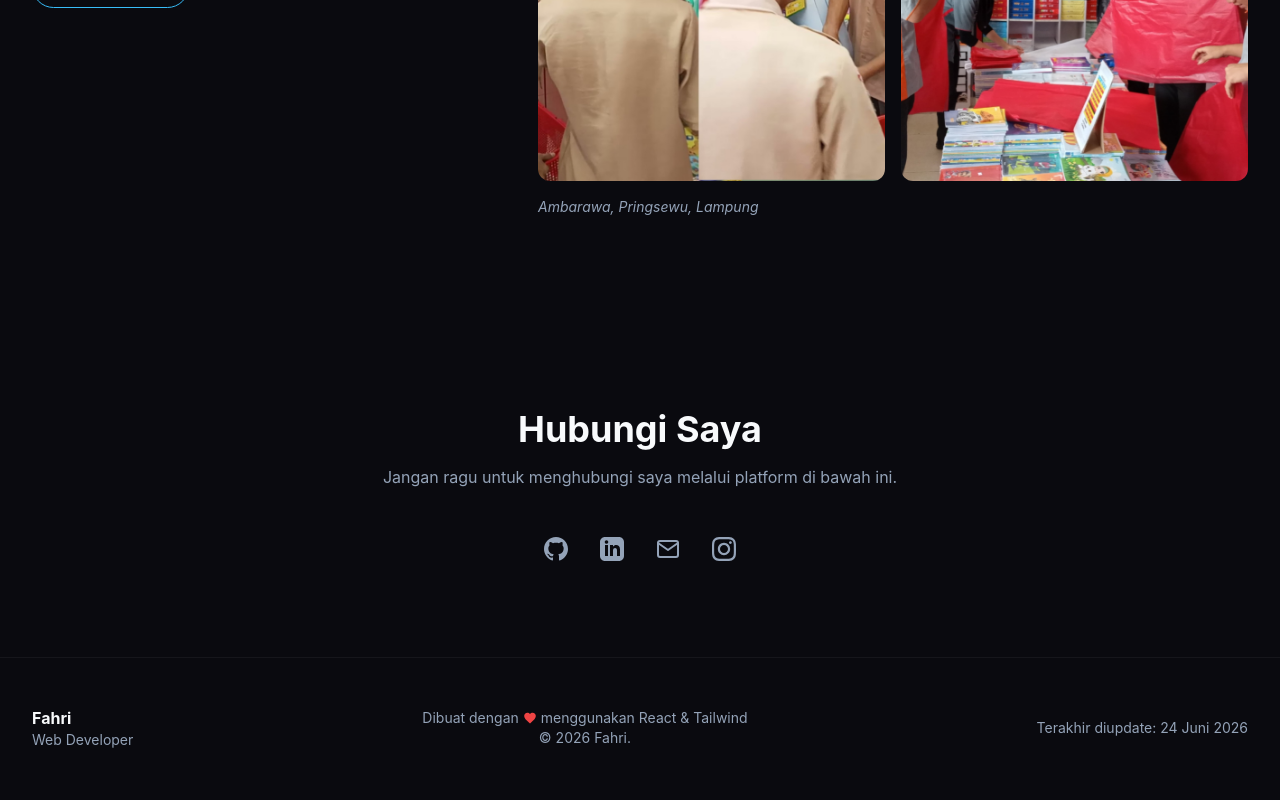
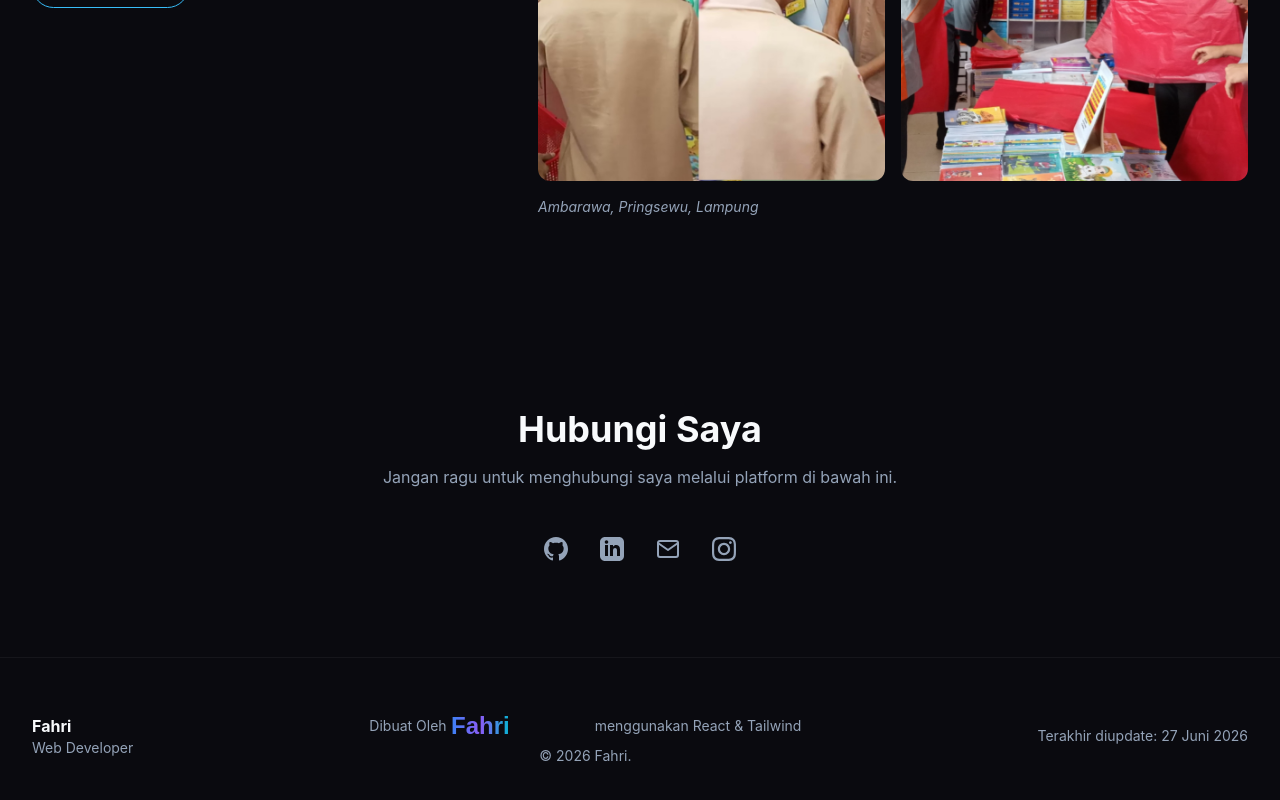
Before and after one commit to fahrixz-ans/portofolio-web, a React (Vite) app: page / in a window 1280 px wide. Shown: the part 5870-6670 px from the top of the page. Built offline with nearby package versions, Linux system fonts and the light colour scheme.

Commit message:
Update Footer.jsx

```diff
--- a/src/components/Footer.jsx
+++ b/src/components/Footer.jsx
@@ -2,7 +2,7 @@ import { data } from '../data/portfolioData'
 
 export default function Footer() {
   const personal = data.personal
-  const updateDate = `24 Juni ${personal.tahunUpdate}`
+  const updateDate = `27 Juni ${personal.tahunUpdate}`
 
   return (
     <footer className="relative border-t border-white/5 py-12">
@@ -17,10 +17,24 @@ export default function Footer() {
           {/* Center */}
           <div className="text-center">
             <p className="text-sm text-galaxy-muted flex items-center gap-1">
-              Dibuat dengan
-              <svg xmlns="http://www.w3.org/2000/svg" width="14" height="14" viewBox="0 0 24 24" fill="#ef4444" stroke="none">
-                <path d="M12 21.35l-1.45-1.32C5.4 15.36 2 12.28 2 8.5 2 5.42 4.42 3 7.5 3c1.74 0 3.41.81 4.5 2.09C13.09 3.81 14.76 3 16.5 3 19.58 3 22 5.42 22 8.5c0 3.78-3.4 6.86-8.55 11.54L12 21.35z"/>
-              </svg>
+              Dibuat Oleh
+              <svg xmlns="http://www.w3.org/2000/svg" width="140" height="40" viewBox="0 0 140 40">
+  <defs>
+    <linearGradient id="fahriGradient" x1="0%" y1="0%" x2="100%" y2="0%">
+      <stop offset="0%" stop-color="#3B82F6"/>
+      <stop offset="50%" stop-color="#8B5CF6"/>
+      <stop offset="100%" stop-color="#06B6D4"/>
+    </linearGradient>
+  </defs>
+
+  <text x="0" y="28"
+        font-family="Poppins, Arial, sans-serif"
+        font-size="24"
+        font-weight="800"
+        fill="url(#fahriGradient)">
+    Fahri
+  </text>
+</svg>
               menggunakan React & Tailwind
             </p>
             <p className="text-sm text-galaxy-muted">
```
